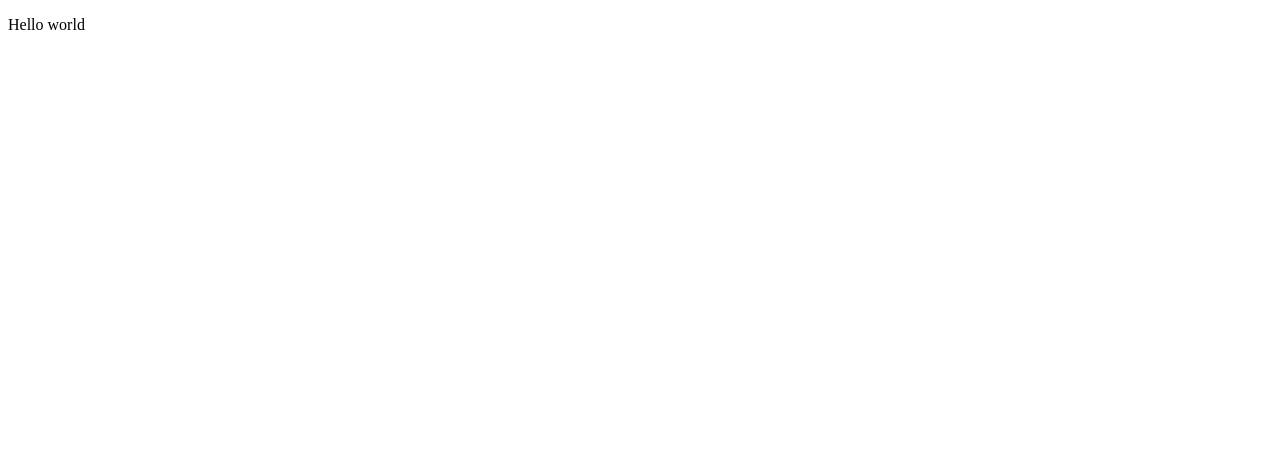
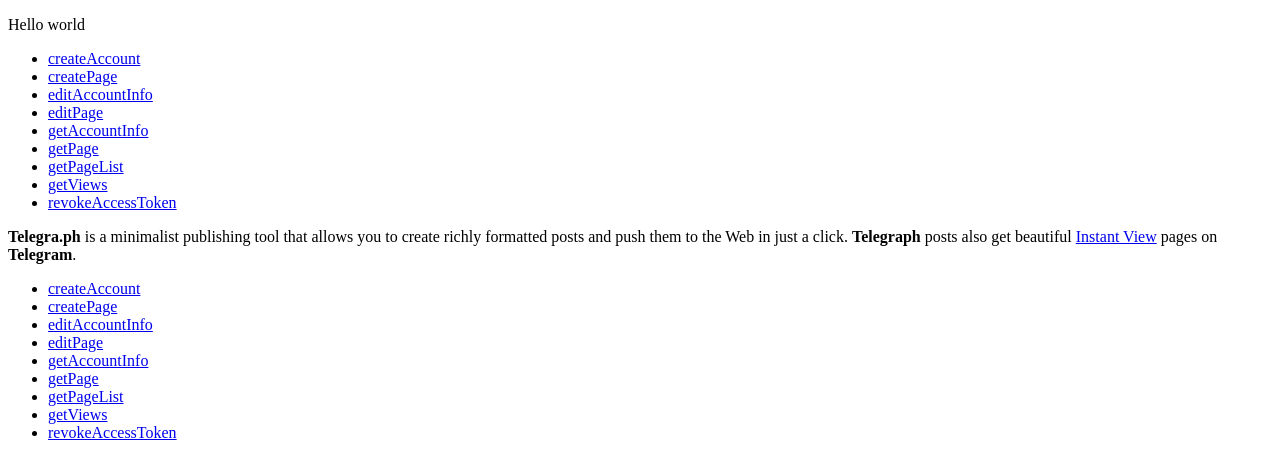
Before and after one commit to MatveyCher1/testIV, a plain HTML site: page index.html in a window 1280 px wide. Drawn offline with Linux system fonts and the light colour scheme.

Commit message:
Update index.html

```diff
--- a/index.html
+++ b/index.html
@@ -28,7 +28,10 @@
             </figure> -->
 
             <p>Hello world</p>
+            <ul dir="auto"><li><a href="#createAccount">createAccount</a></li><li><a href="#createPage">createPage</a></li><li><a href="#editAccountInfo">editAccountInfo</a></li><li><a href="#editPage">editPage</a></li><li><a href="#getAccountInfo">getAccountInfo</a></li><li><a href="#getPage">getPage</a></li><li><a href="#getPageList">getPageList</a></li><li><a href="#getViews">getViews</a></li><li><a href="#revokeAccessToken">revokeAccessToken</a></li></ul>
         </article>
+        <p dir="auto"><strong>Telegra.ph</strong> is a minimalist publishing tool that allows you to create richly formatted posts and push them to the Web in just a click. <strong>Telegraph</strong> posts also get beautiful <a href="https://telegram.org/blog/instant-view" target="_blank">Instant View</a> pages on <strong>Telegram</strong>.</p>
+        <ul dir="auto"><li><a href="#createAccount">createAccount</a></li><li><a href="#createPage">createPage</a></li><li><a href="#editAccountInfo">editAccountInfo</a></li><li><a href="#editPage">editPage</a></li><li><a href="#getAccountInfo">getAccountInfo</a></li><li><a href="#getPage">getPage</a></li><li><a href="#getPageList">getPageList</a></li><li><a href="#getViews">getViews</a></li><li><a href="#revokeAccessToken">revokeAccessToken</a></li></ul>
     </div>
 </body>
 
```
